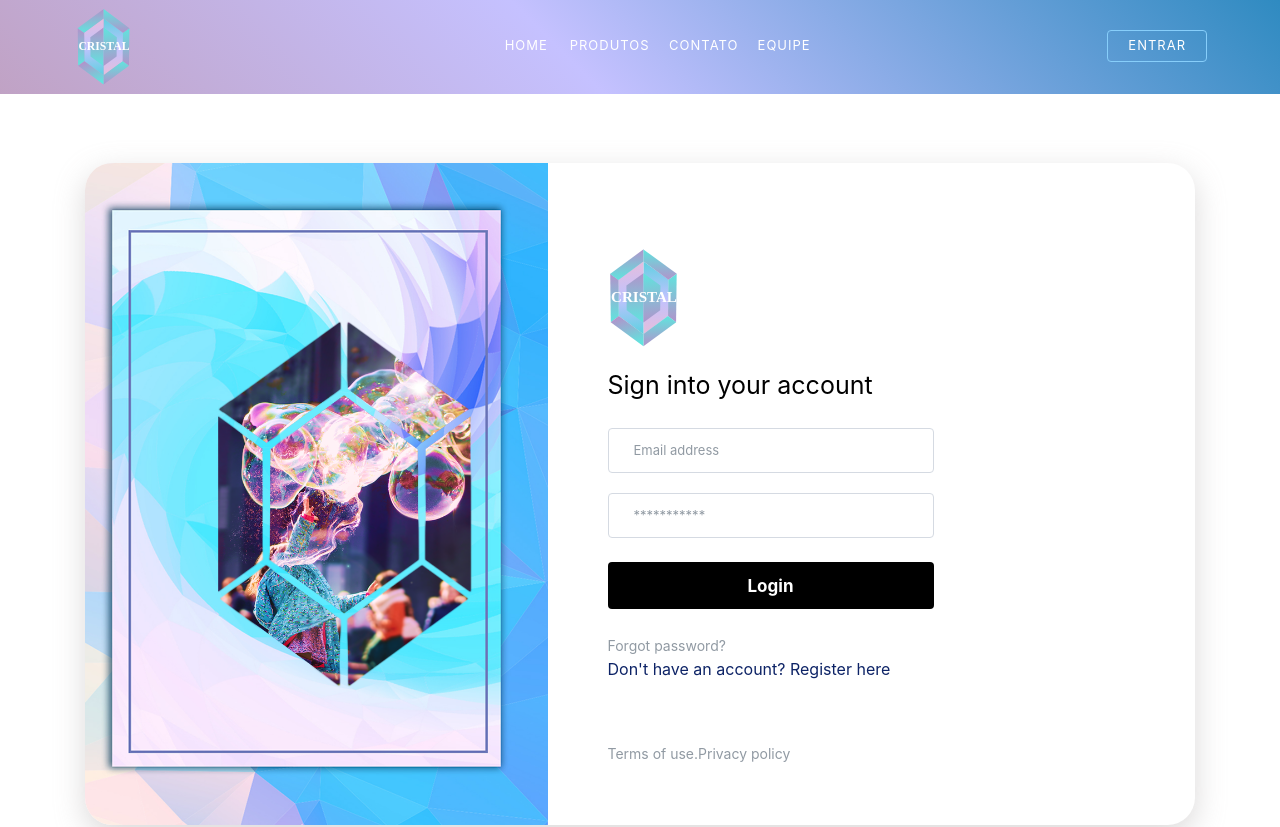
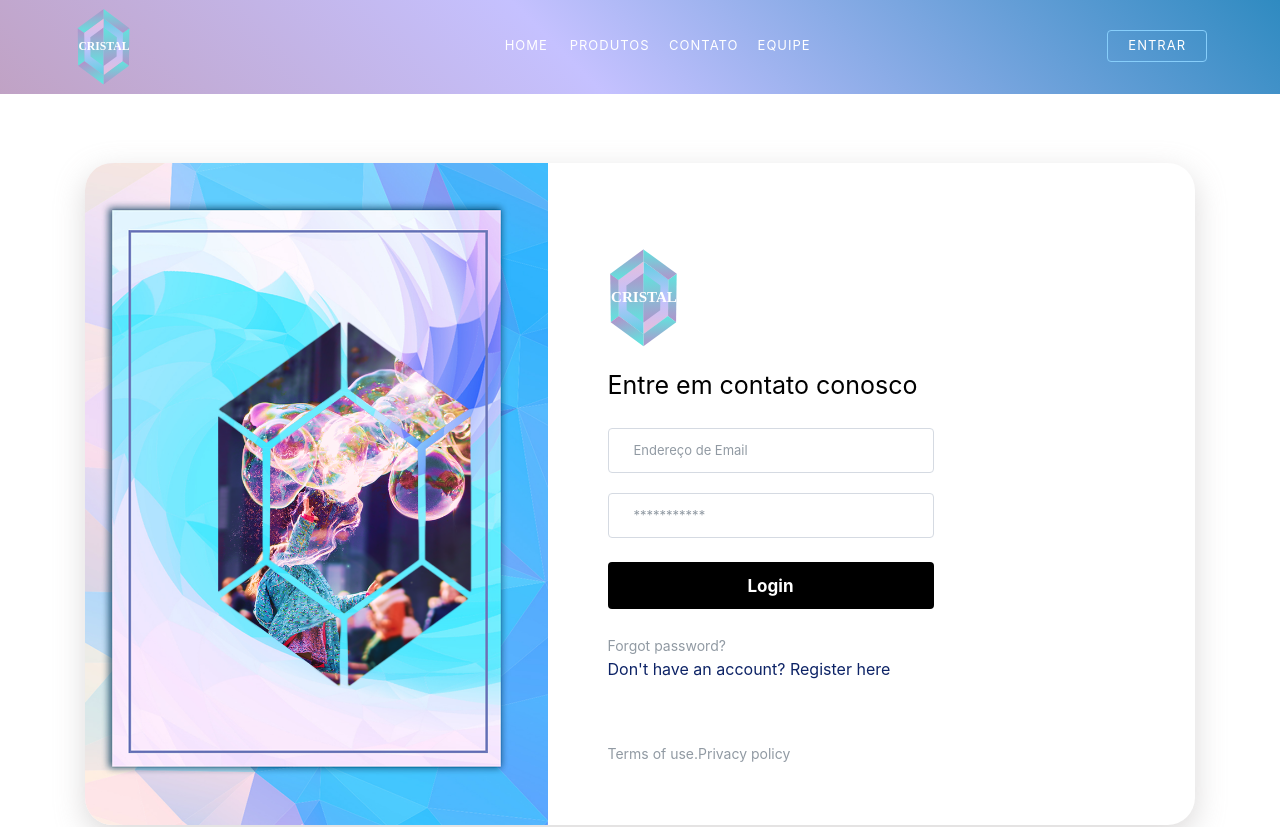
Before and after one commit to EduCFreitas/cristal-angular, an Angular app in the folder cristal/: page /contato in a window 1280 px wide. Shown: the top 827 px of the page. Built offline with nearby package versions, Linux system fonts and the light colour scheme.

Commit message:
Alterações na pagina contato

```diff
--- a/cristal/src/app/contato/contato.component.html
+++ b/cristal/src/app/contato/contato.component.html
@@ -10,11 +10,11 @@
             <div class="brand-wrapper">
               <img src="../../assets/Cristal-v1.svg" alt="logo" class="logo">
             </div>
-            <p class="login-card-description">Sign into your account</p>
+            <p class="login-card-description">Entre em contato conosco</p>
             <form action="#!">
                 <div class="form-group">
                   <label for="email" class="sr-only">Email</label>
-                  <input type="email" name="email" id="email" class="form-control" placeholder="Email address">
+                  <input type="email" name="email" id="email" class="form-control" placeholder="Endereço de Email">
                 </div>
                 <div class="form-group mb-4">
                   <label for="password" class="sr-only">Password</label>
--- a/cristal/src/app/contato/contato.component.scss
+++ b/cristal/src/app/contato/contato.component.scss
@@ -1,9 +1,3 @@
-body {
-  font-family: "Karla", sans-serif;
-  background-color: #d0d0ce;
-  min-height: 100vh;
-}
-
 .brand-wrapper {
   margin-bottom: 19px;
 
```
